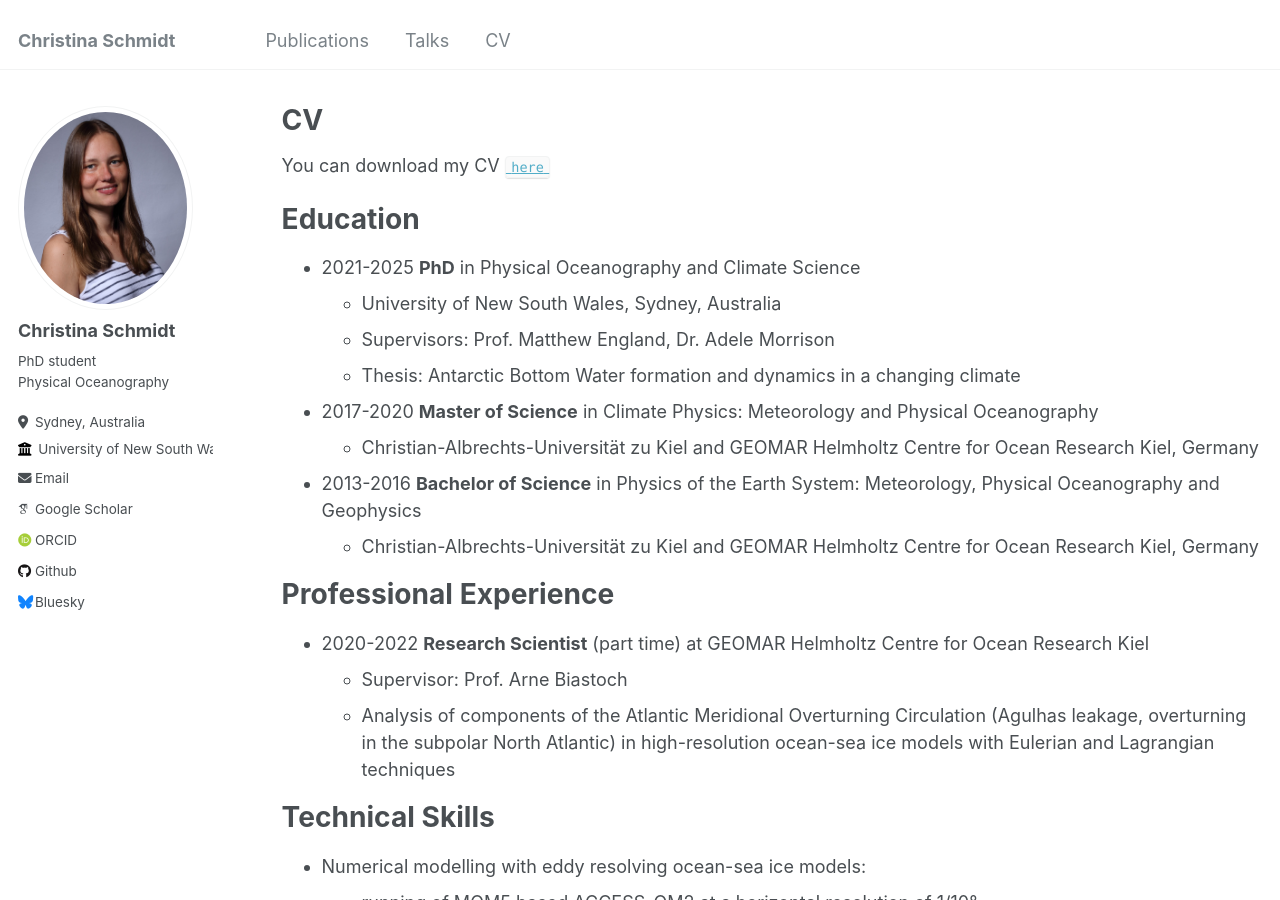
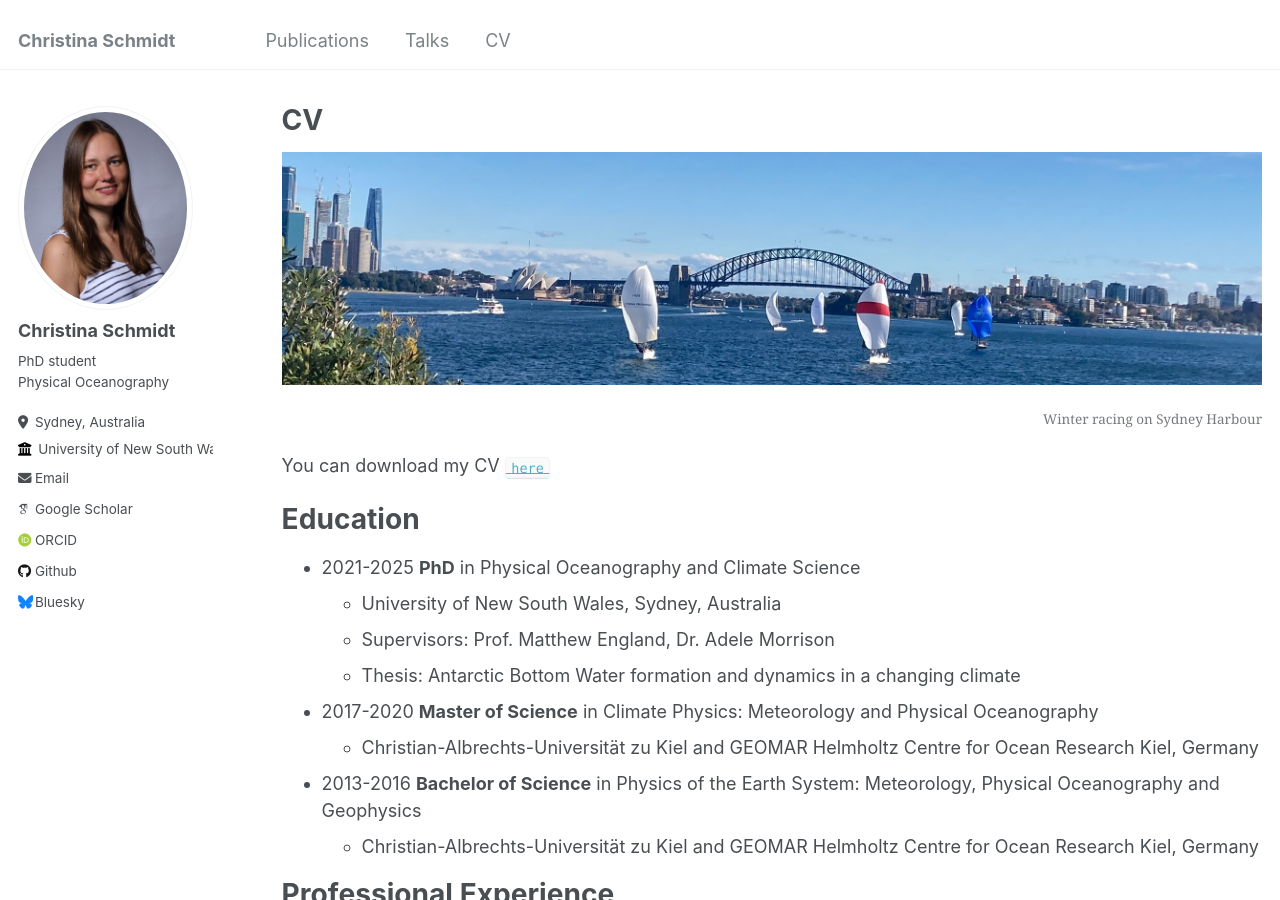
Before and after one commit to schmidt-christina/schmidt-christina.github.io, a Jekyll site: the page built from _pages/cv.md, in a window 1280 px wide and 900 px high. Built offline with Jekyll 4.4.1, drawn with Linux system fonts in a browser that asks for light colours; some web fonts are replaced.

Commit message:
added photo banner

```diff
--- a/_pages/cv.md
+++ b/_pages/cv.md
@@ -8,6 +8,13 @@ redirect_from:
 ---
 
 {% include base_path %}
+
+<p align="center">
+  <img src="/files/IMG_5253_sailing_sydney_harbour_cropped.jpeg" alt="Sydney Harbour" style="width:100%;
+  text-align:right"/>
+  <figcaption style="text-align:right"> Winter racing on Sydney Harbour
+  </figcaption>
+</p>
 
 You can download my CV [`here`](/files/CV_master_2024-08.pdf)
 
```
